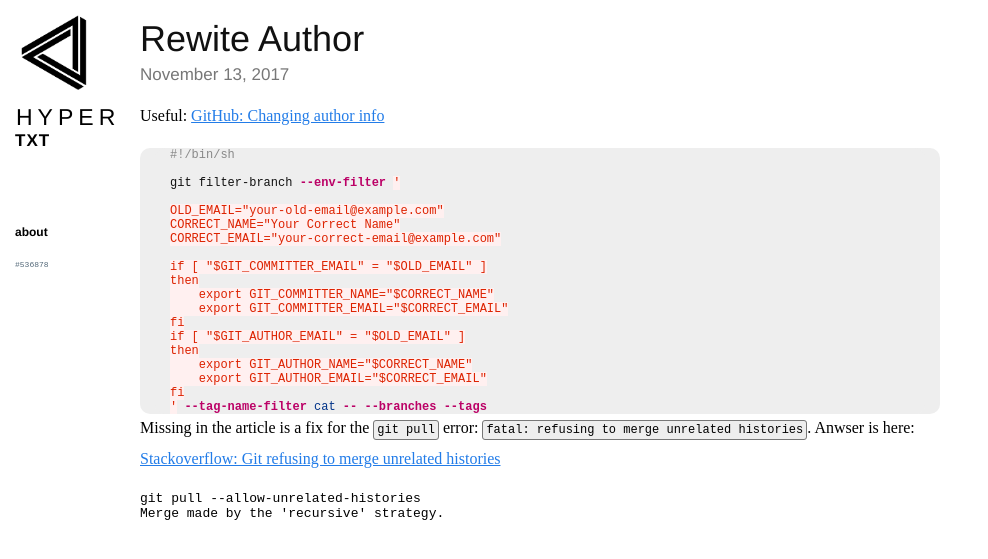
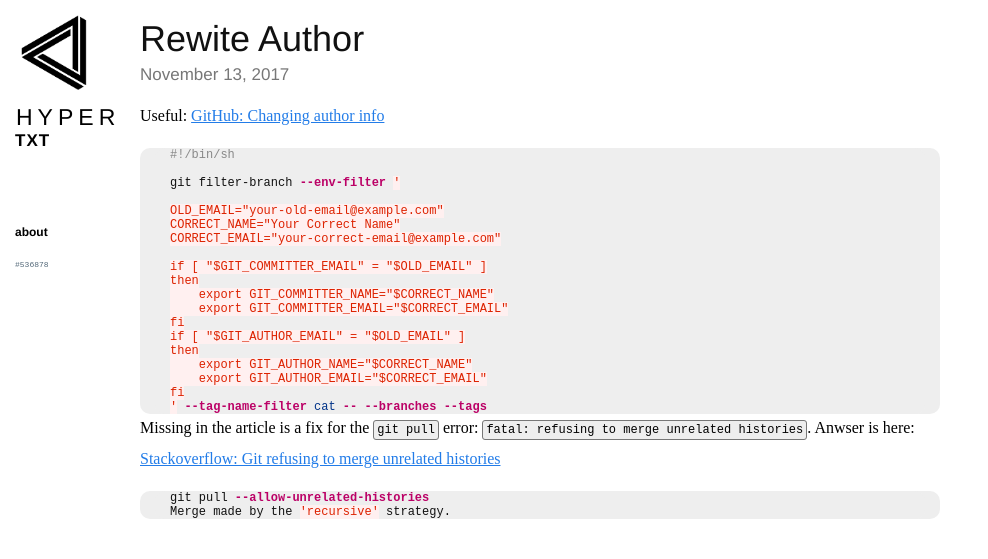
Before and after one commit to idcload/idcload.github.io, a Jekyll site: the page built from _posts/2017-11-13-rewite-author.md, in a window 1280 px wide. Shown: the top 559 px of the page, without its empty margins (0-988 px from the left). Built offline with Jekyll 4.4.1, drawn with Linux system fonts in a browser that asks for light colours; some web fonts are replaced; our own code applies the rules of GitHub Pages for plain Markdown files.

Commit message:
Update 2017-11-13-rewite-author.md

````diff
--- a/_posts/2017-11-13-rewite-author.md
+++ b/_posts/2017-11-13-rewite-author.md
@@ -24,7 +24,7 @@ fi
 Missing in the article is a fix for the <code>git pull</code> error: <code>fatal: refusing to merge unrelated histories</code>.
 Anwser is here: [Stackoverflow: Git refusing to merge unrelated histories](https://stackoverflow.com/questions/37937984/git-refusing-to-merge-unrelated-histories)
 
-```git
+```shell
 git pull --allow-unrelated-histories
 Merge made by the 'recursive' strategy.
 ```
````
